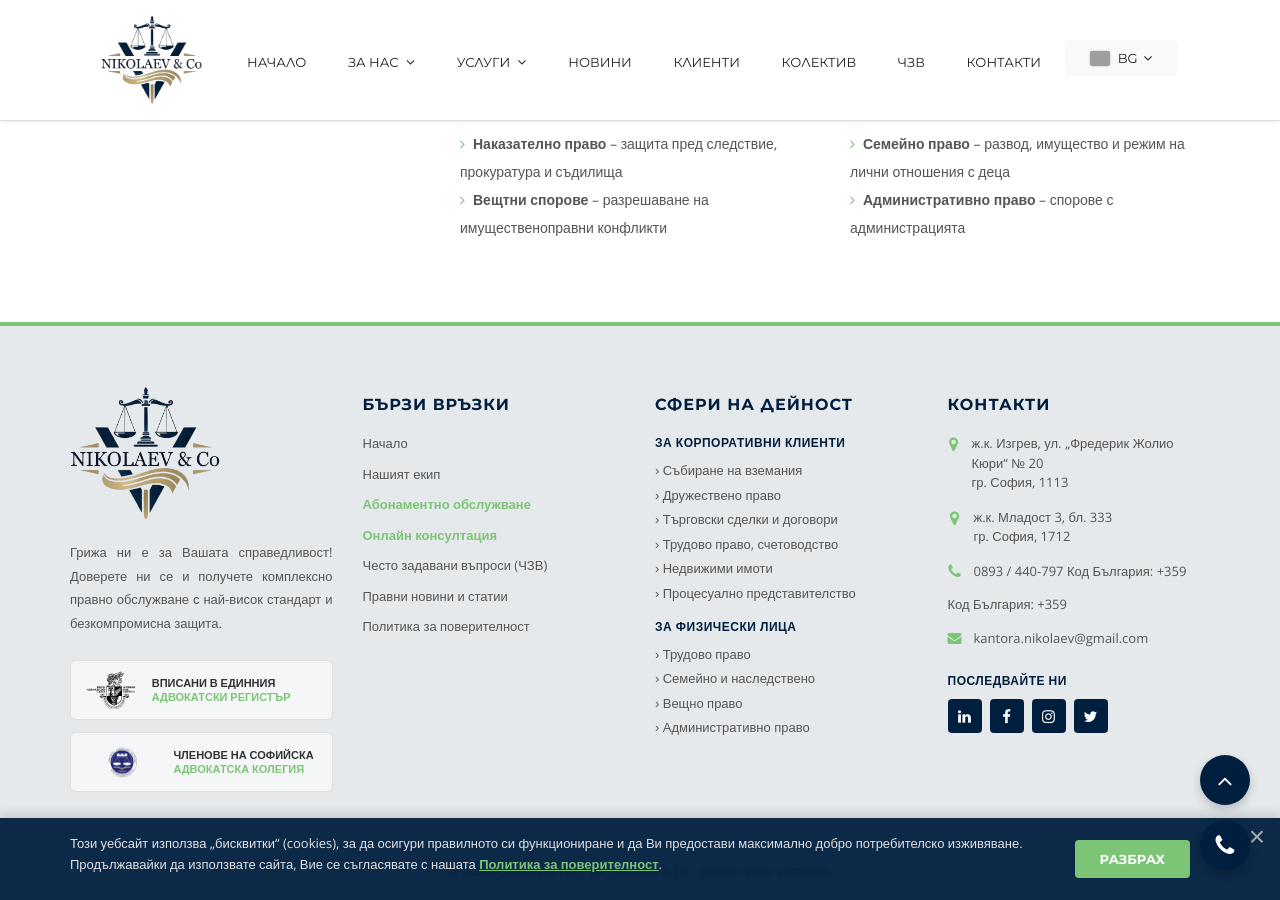
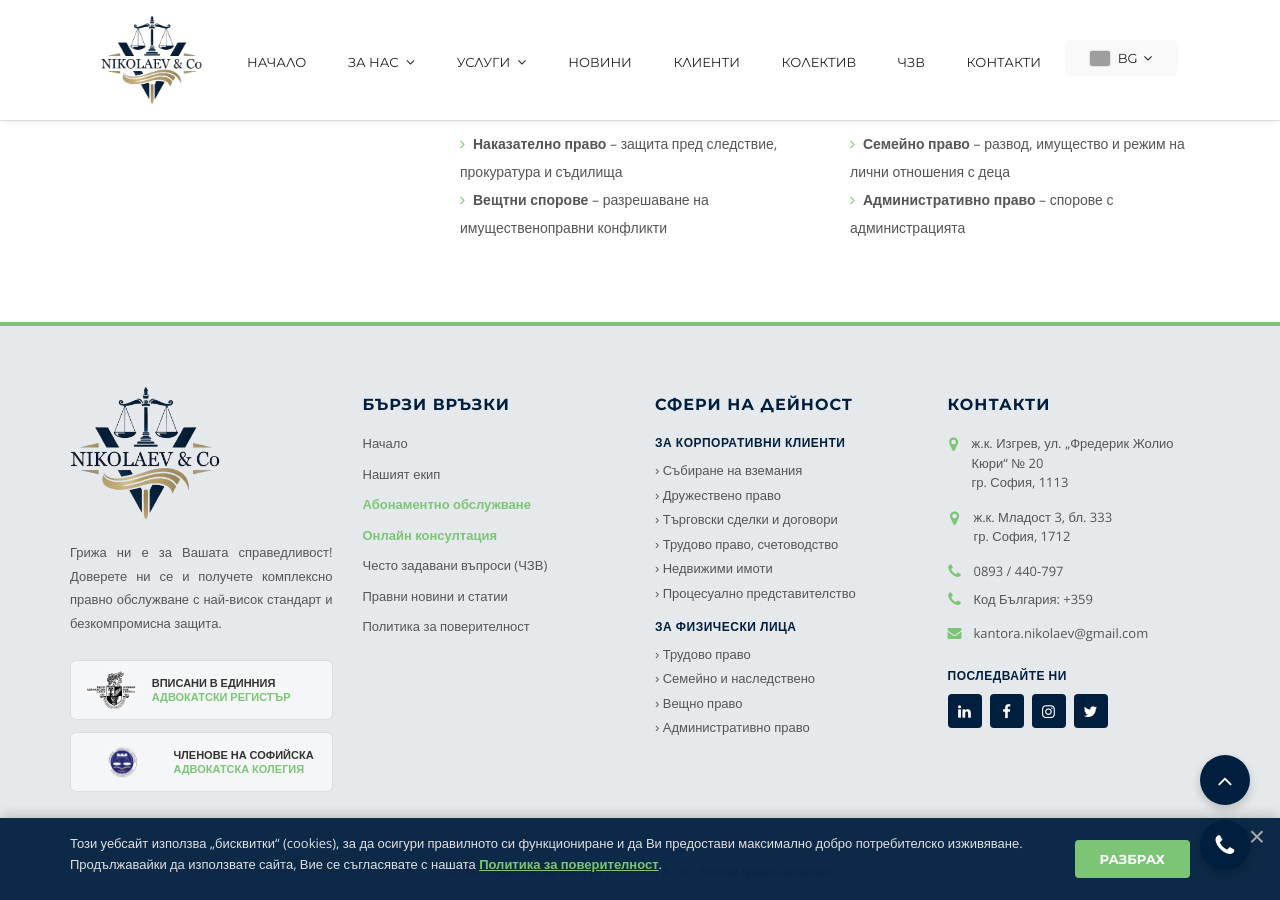
Before and after one commit to NikolaiNikolaev/law-page, a Jekyll site: the page built from kolektiv/advokat-iva-hairedinska.html, in a window 1280 px wide and 900 px high, scrolled down 1471 px. Built offline with Jekyll 4.4.1, drawn with Linux system fonts in a browser that asks for light colours; grey boxes are pictures that could not be loaded.

Commit message:
Update footer.html

```diff
--- a/_includes/footer.html
+++ b/_includes/footer.html
@@ -69,12 +69,13 @@
                     <span style="line-height: 1.5;">ж.к. Младост 3, бл. 333<br>гр. София, 1712</span>
                 </div>
 
-                <div style="display: flex; align-items: center; margin-bottom: 15px; font-size: 13px; color: #555;">
+                <div style="display: flex; align-items: center; margin-bottom: 10px; font-size: 13px; color: #555;">
                     <i class="fa fa-phone" style="color: #7cc576; font-size: 16px; margin-right: 12px; width: 14px; text-align: center;"></i>
-                    <span>0893 / 440-797 Код България: +359</span>
+                    <span>0893 / 440-797</span>
                 </div>
 
                 <div style="display: flex; align-items: center; margin-bottom: 15px; font-size: 13px; color: #555;">
+                    <i class="fa fa-phone" style="color: #7cc576; font-size: 16px; margin-right: 12px; width: 14px; text-align: center;"></i>
                     <span> Код България: +359</span>
                 </div>
 
```
